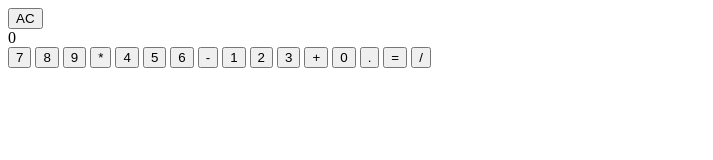
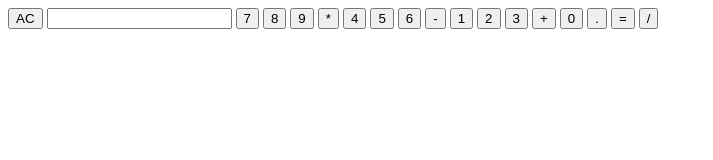
Before and after one commit to slamonander/CSE-108-LAB2, a plain HTML site: page index.html in a window 1280 px wide. Shown: the whole page, without its empty margins (0-713 px from the left). Drawn offline with Linux system fonts and the light colour scheme.

Commit message:
testing input viewer

```diff
--- a/index.html
+++ b/index.html
@@ -11,7 +11,7 @@
 
     <div id="calculator">
         <button id="clear" onclick="clearDisplay()">AC</button>
-        <div id="result">0</div>
+        <input id="result" readonly>
 
         <button class="num" onclick="appendToDisplay('7')">7</button>
         <button class="num" onclick="appendToDisplay('8')">8</button>
```
